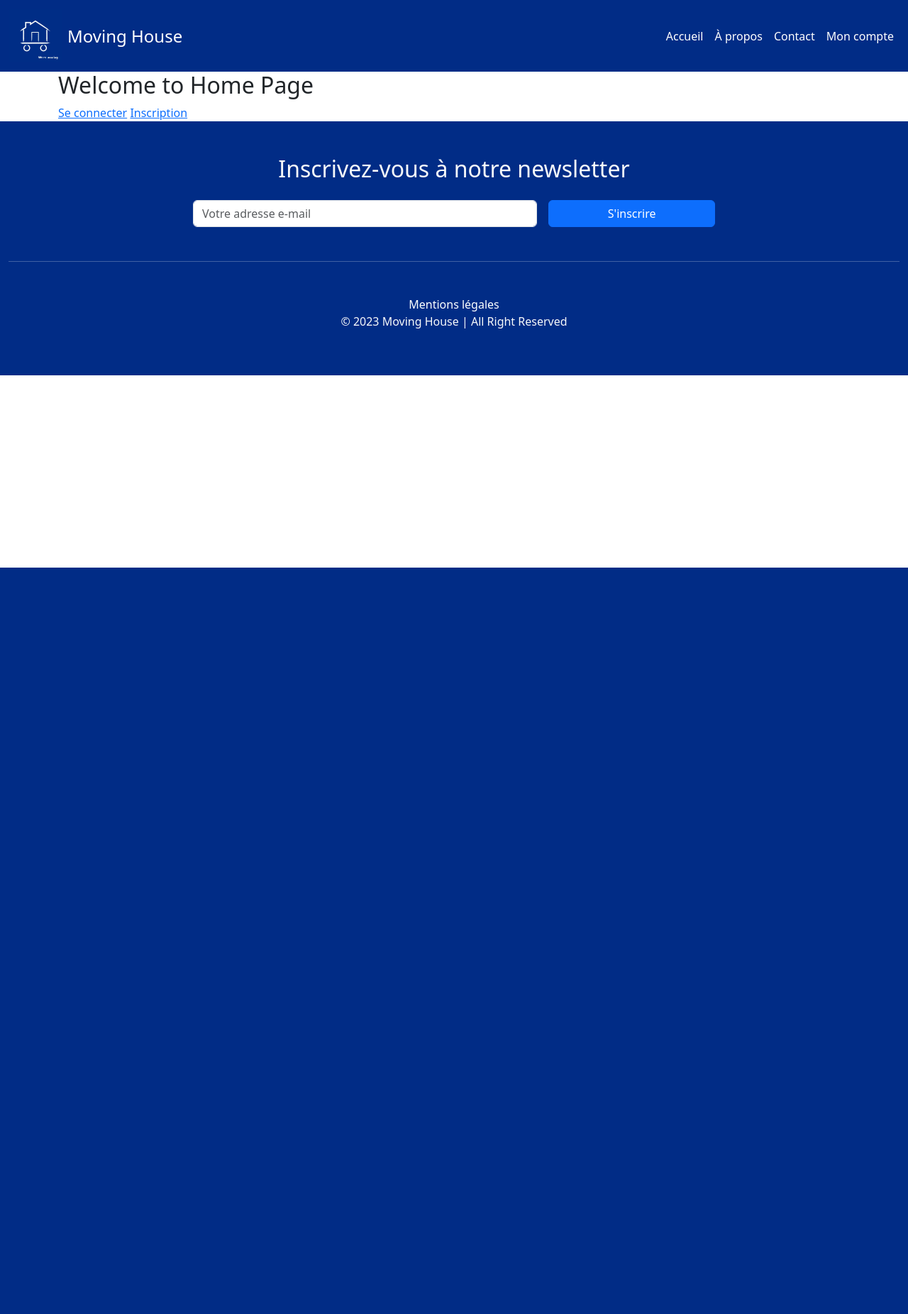
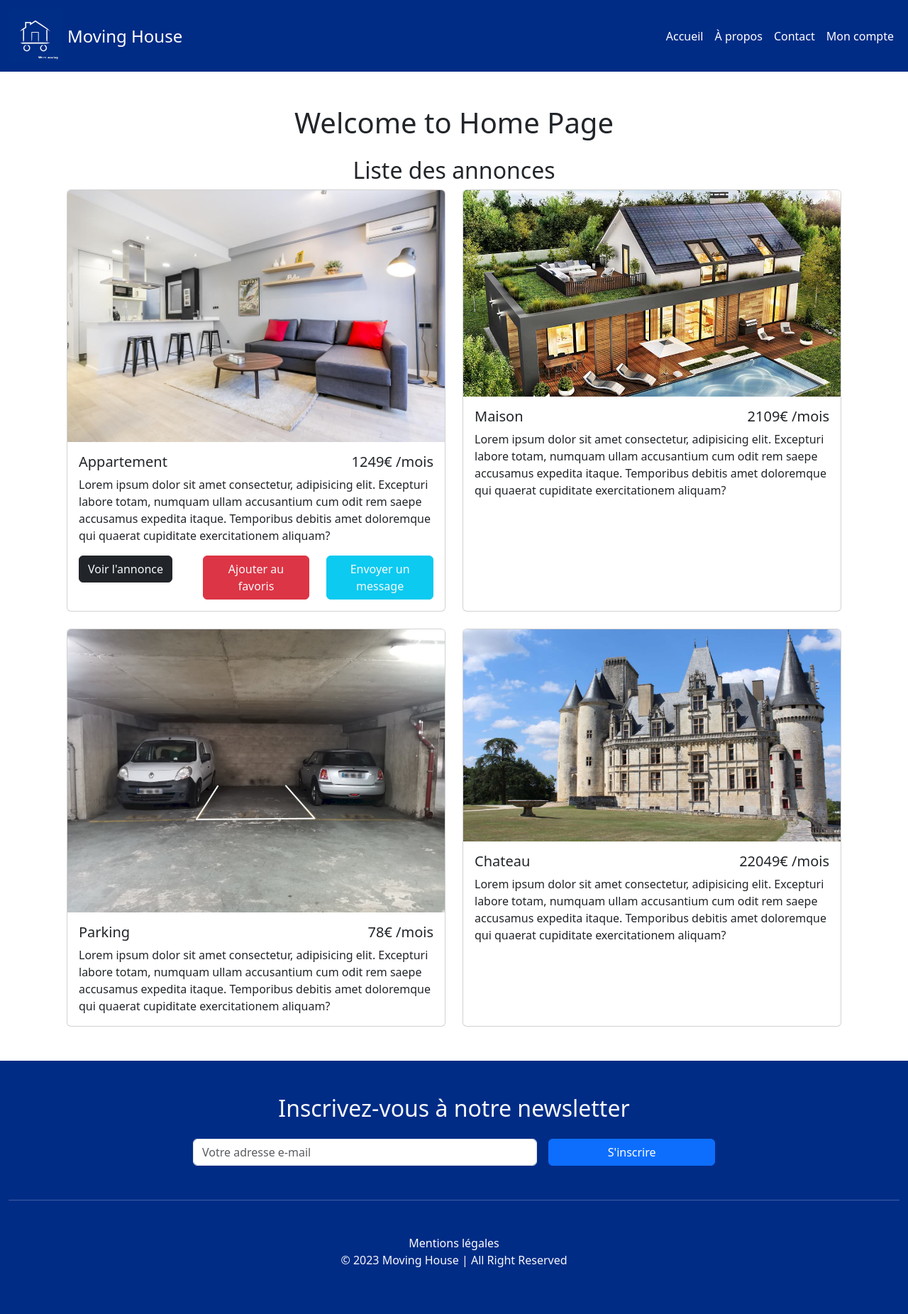
Before and after one commit to Beleguic/ChallengeStack2, a PHP site: page / in a window 1280 px wide. Shown: the whole page at 71% size. Before the commit the page ends 800 px from the top, so only its background shows below. Run offline with PHP 8.4, Linux system fonts and the light colour scheme.

Commit message:
feat(front annonce): Add home page annonces and details annonces

```diff
--- a/www/Controllers/Main.php
+++ b/www/Controllers/Main.php
@@ -29,4 +29,8 @@ class Main
         echo "Page à propos";
     }
 
+    public function annonceAppartement(): void
+    {
+        $view = new View("Main/annonce-appartement", "front");
+    }
 }
--- a/www/Views/Main/home.view.php
+++ b/www/Views/Main/home.view.php
@@ -1,26 +1,85 @@
-<h2>Welcome to Home Page</h2>
+<div class="container py-5">
+  <h1 class="text-center">Welcome to Home Page</h1>
+  <h2 class="text-center pt-3">Liste des annonces</h2>
 
+  <div class="row row-cols-1 row-cols-md-2 g-4">
+    <div class="col-6">
+      <div class="card h-100">
+        <img src="../../asset/img/appartement.jpg" class="card-img-top" alt="Appartement">
+        <div class="card-body">
+          <div class="row">
+            <div class="col-6">
+              <h5 class="card-title">Appartement</h5>
+            </div>
+            <div class="col-6">
+              <h5 class="card-title text-end">1249€ /mois</h5>
+            </div>
+          </div>
+          <p class="card-text">Lorem ipsum dolor sit amet consectetur, adipisicing elit. Excepturi labore totam, numquam ullam accusantium cum odit rem saepe accusamus expedita itaque. Temporibus debitis amet doloremque qui quaerat cupiditate exercitationem aliquam?</p>
+          <div class="row">
+            <div class="col-12 col-md-4">
+            <a href="/annonce-appartement" class="btn btn-dark text-light">Voir l'annonce</a>
+            </div>
+            <div class="col-12 col-md-4">
+            <a href="#" class="btn btn-danger text-light">Ajouter au favoris</a>
+            </div>
+            <div class="col-12 col-md-4">
+            <a href="#" class="btn btn-info text-light">Envoyer un message</a>
+            </div>
+          </div>
+        </div>
+      </div>
+    </div>
 
+    <div class="col-6">
+      <div class="card h-100">
+        <img src="../../asset/img/maison.jpg" class="card-img-top" alt="Maison">
+        <div class="card-body">
+          <div class="row">
+            <div class="col-6">
+              <h5 class="card-title">Maison</h5>
+            </div>
+            <div class="col-6">
+              <h5 class="card-title text-end">2109€ /mois</h5>
+            </div>
+          </div>
+          <p class="card-text">Lorem ipsum dolor sit amet consectetur, adipisicing elit. Excepturi labore totam, numquam ullam accusantium cum odit rem saepe accusamus expedita itaque. Temporibus debitis amet doloremque qui quaerat cupiditate exercitationem aliquam?</p>
+        </div>
+      </div>
+    </div>
 
-<?php
-	//var_dump($this->data);
-	// Pour recupere la data passer par 'view->assign' -> '$this->data'
+    <div class="col-6">
+      <div class="card h-100">
+        <img src="../../asset/img/parking.jpg" class="card-img-top" alt="Parking">
+        <div class="card-body">
+          <div class="row">
+            <div class="col-6">
+              <h5 class="card-title">Parking</h5>
+            </div>
+            <div class="col-6">
+              <h5 class="card-title text-end">78€ /mois</h5>
+            </div>
+          </div>
+          <p class="card-text">Lorem ipsum dolor sit amet consectetur, adipisicing elit. Excepturi labore totam, numquam ullam accusantium cum odit rem saepe accusamus expedita itaque. Temporibus debitis amet doloremque qui quaerat cupiditate exercitationem aliquam?</p>
+        </div>
+      </div>
+    </div>
 
-	if(isset($_SESSION['zfgh_login']['connected']) && $_SESSION['zfgh_login']['connected']):
-		echo("<pre>");
-		var_dump($_SESSION['zfgh_login']);
-		echo("</pre>");
-		?>
-		<a href="/logout">Deconnexion</a>
-		<?php
-
-	else:?>
-
-		<a href="/login">Se connecter</a>
-		<a href="/s-inscrire">Inscription</a>
-
-
-	<?php
-	endif;
-
-?>
+    <div class="col-6">
+      <div class="card h-100">
+        <img src="../../asset/img/chateau.jpg" class="card-img-top" alt="Chateau">
+        <div class="card-body">
+          <div class="row">
+            <div class="col-6">
+              <h5 class="card-title">Chateau</h5>
+            </div>
+            <div class="col-6">
+              <h5 class="card-title text-end">22049€ /mois</h5>
+            </div>
+          </div>
+          <p class="card-text">Lorem ipsum dolor sit amet consectetur, adipisicing elit. Excepturi labore totam, numquam ullam accusantium cum odit rem saepe accusamus expedita itaque. Temporibus debitis amet doloremque qui quaerat cupiditate exercitationem aliquam?</p>
+        </div>
+      </div>
+    </div>
+  </div>
+</div>
--- a/www/routes.yml
+++ b/www/routes.yml
@@ -72,3 +72,8 @@ delete-annonce:
   controller: Annonce
   action: deleteAnnonce
   level_auth: 0
+
+annonce-appartement:
+  controller: Main
+  action: annonceAppartement
+  level_auth: 0
```
Also changed, not shown: www/Views/Main/annonce-appartement.view.php (added, +34 -0 lines), www/asset/img/appartement.jpg (added), www/asset/img/chateau.jpg (added), www/asset/img/maison.jpg (added), www/asset/img/parking.jpg (added).
